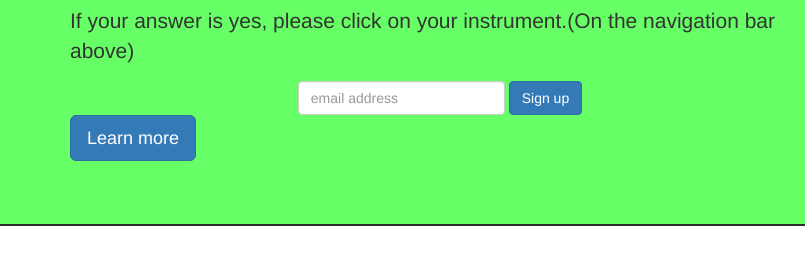
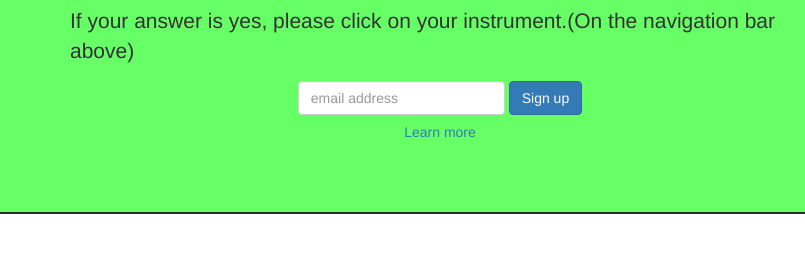
Before and after one commit to weiks/practice, a plain HTML site: page index.html in a window 1280 px wide. Shown: the part 303-568 px from the top of the page, 0-805 px from the left. Drawn offline with nearby package versions, Linux system fonts and the light colour scheme.

Commit message:
fixing learn more button in index.html

```diff
--- a/index.html
+++ b/index.html
@@ -68,9 +68,9 @@
 </div>
     <button type="submit" class="btn btn-primary">Sign up</button>
 </form>
+  <p><a class="btn btn-link" href="learn-more.html" role="button">Learn more</a></p>
+ </div>
 </center>
-  <p><a class="btn btn-primary btn-lg" href="learn-more.html" role="button">Learn more</a></p>
- </div>
 
 <style type="text/css">
 	.jumbotron{
```
